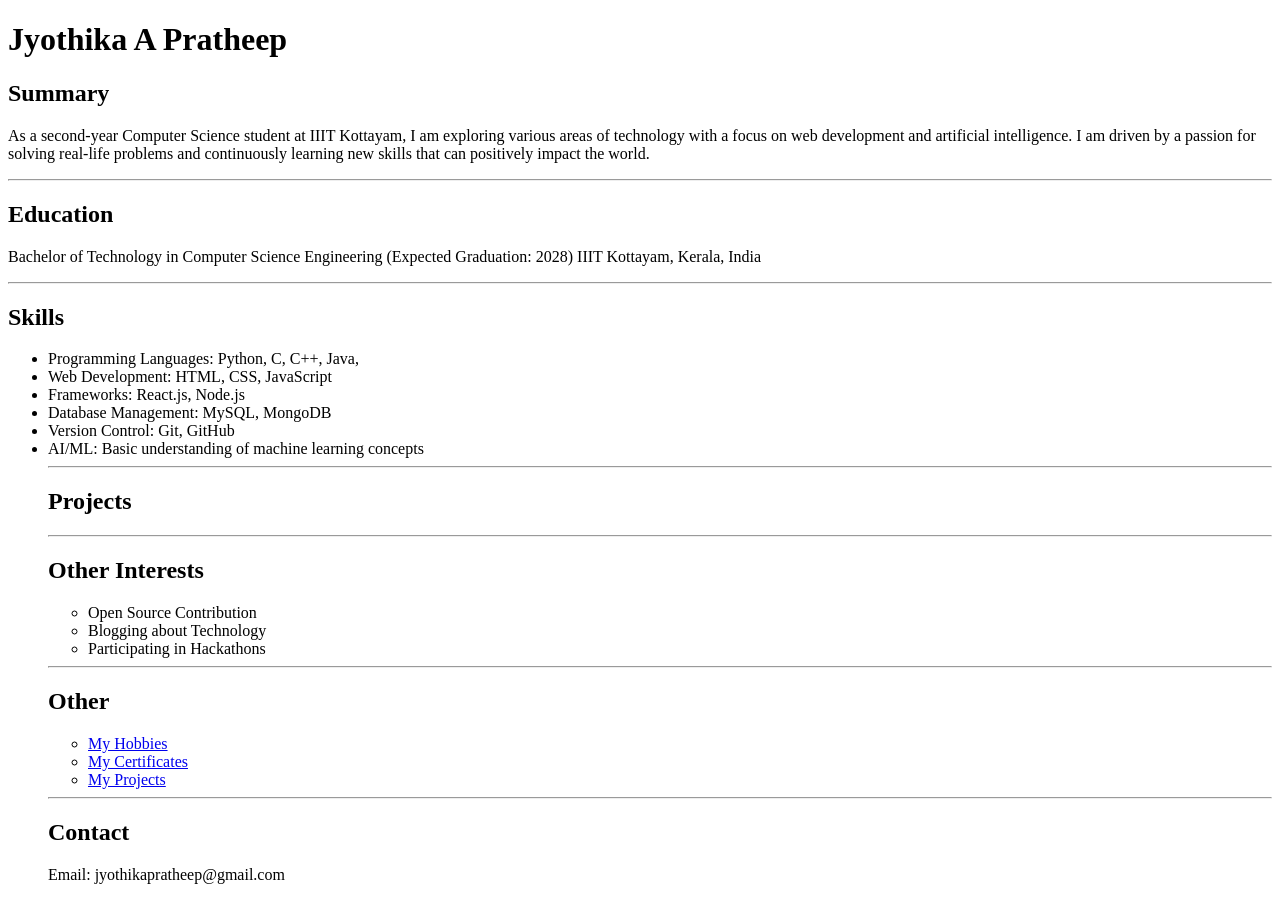
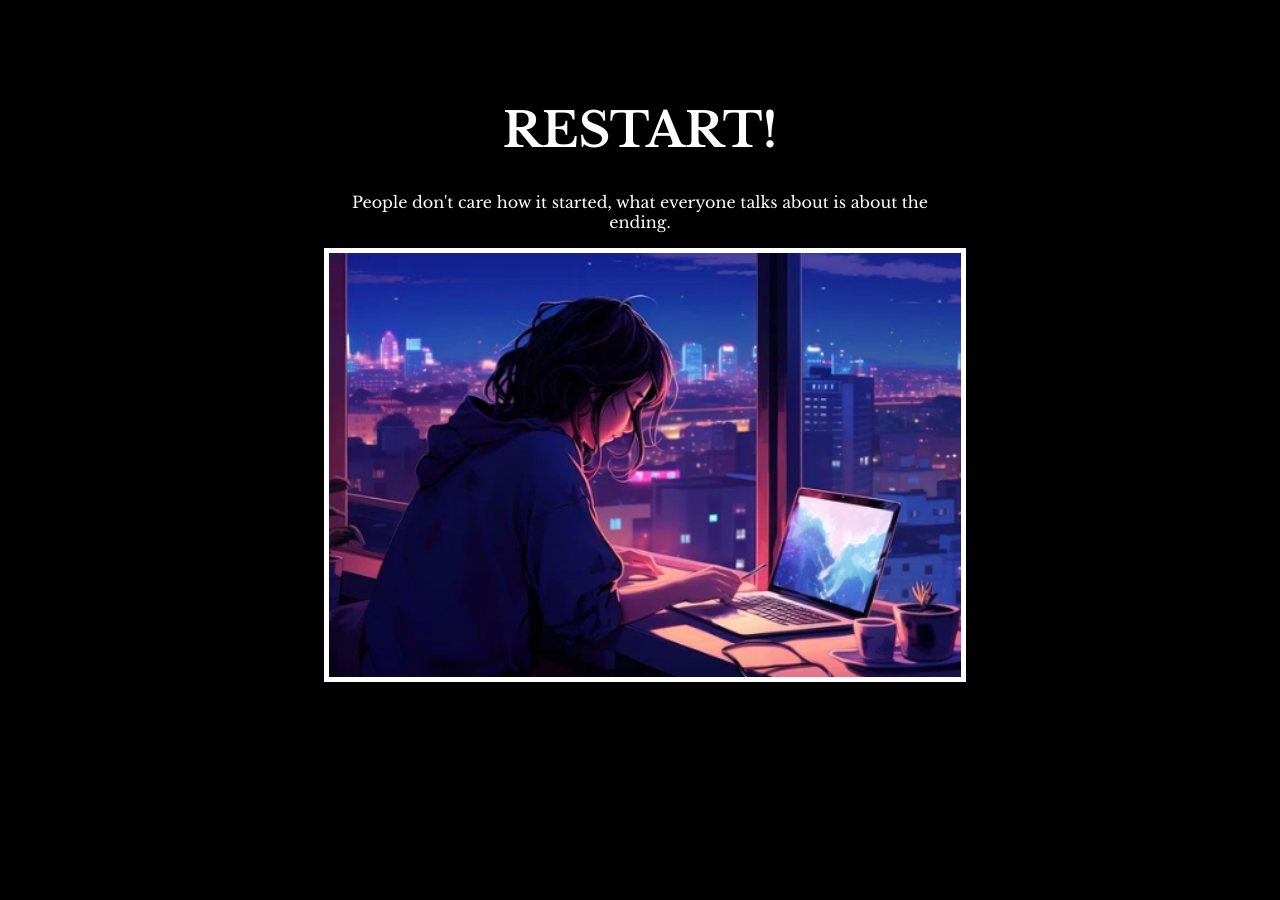
Before and after one commit to jyothikapratheep/html.portfolio, a plain HTML site: page index.html in a window 1280 px wide. After the commit the page ends 800 px from the top, so only its background shows below. Drawn offline with nearby package versions, Linux system fonts and the light colour scheme; a web font is replaced by a local one.

Commit message:
Add files via upload

```diff
--- a/index.html
+++ b/index.html
@@ -1,60 +1,33 @@
-<!DOCTYPE html>
-<html lang="en">
-<head>
-    <meta charset="UTF-8">
-    <meta name="viewport" content="width=device-width, initial-scale=1.0">
-    <title>My Resume</title>
+<!--
+  TODO: Create a motivational post website.
+Style it how ever you like.
+Look at the goal image for inspiration.
+But it must have the following features:
+1. The main h1 text should be using the Regular Libre Baskerville Font from Google Fonts:
+  https://fonts.google.com/specimen/Libre+Baskerville
+2. The text should be white and background black.
+3. Add your own image into the images folder inside assets. It should have a 5px white border.
+4. The text should be center aligned.
+5. Create a div to contain the h1, p and img elements. Adjust the margins so that the image and text are centered on the page.
+  Hint: You horizontally center a div by giving it a width of 50% and a margin-left of 25%.
+  Hint: Set the image to have a width of 100% so it fills the div.
+6. Read about the text-transform property on MDN docs to make the h1 uppercase with CSS.
+  https://developer.mozilla.org/en-US/docs/Web/CSS/text-transform
+-->
+  <html>
+    <head>
+      <meta charset="UTF-8">
+      <title>Motivation Meme Project</title>
+      <link rel="stylesheet" href="./style.css" />
+        <link rel="preconnect" href="https://fonts.googleapis.com">
+<link rel="preconnect" href="https://fonts.gstatic.com" crossorigin>
+<link href="https://fonts.googleapis.com/css2?family=Caveat:wght@400..700&family=Libre+Baskerville:ital,wght@0,400;0,700;1,400&family=Savate:ital,wght@0,200..900;1,200..900&display=swap" rel="stylesheet">
+
     </head>
     <body>
-        <h1> Jyothika A Pratheep</h1>
-      <h2> Summary</h2>
-      <p>
-    As a second-year Computer Science student at
- IIIT Kottayam, I am exploring various areas of
- technology with a focus on web development
- and artificial intelligence. I am
- driven by a passion for solving real-life
- problems and continuously learning new skills
- that can positively impact the world. </p>
-    <hr />
-    <h2> Education</h2>
-    <p> Bachelor of Technology in Computer Science
-    Engineering (Expected Graduation: 2028)
-    IIIT Kottayam, Kerala, India </p>
-    <hr />
-    <h2> Skills </h2>
-    <ul>
-        <li>Programming Languages: Python, C, C++, Java,</li>
-        <li>Web Development: HTML, CSS, JavaScript</li>
-        <li>Frameworks: React.js, Node.js</li>
-        <li>Database Management: MySQL, MongoDB</li>
-        <li>Version Control: Git, GitHub</li>
-        <li>AI/ML: Basic understanding of machine learning concepts</li>
-        <hr />
-         <h2> Projects </h2>
-
-         <hr />
-         <h2> Other Interests </h2>
-         <ul>
-             <li>Open Source Contribution</li>
-             <li>Blogging about Technology</li>
-             <li>Participating in Hackathons</li>
-         </ul>
-
-         <hr />
-         <h2> Other </h2>
-         <ul>
-            <li> <a href ="myhobbies.html">My Hobbies</a>  </li>
-            <li> <a href ="mycertificates.html">My Certificates</a>  </li>
-            <li> <a href ="myprojects.html">My Projects</a>  </li>
-
-         </ul>
-
-
-
-
-         <hr />
-            <h2> Contact </h2>
-            <p>Email: jyothikapratheep@gmail.com</p>
-        </body>
-        </html>
+      <div class="poster">
+        <h1>Restart!</h1>
+        <p>People don't care how it started, what everyone talks about is about the ending. </p>
+      <img src="./assets/images/motimg.png" alt="Motivation Image"/>
+    </body>
+  </html>
--- /dev/null
+++ b/solution/solution.css
@@ -0,0 +1,21 @@
+body {
+  background-color: black;
+}
+h1 {
+  text-transform: uppercase;
+  font-size: 3rem;
+}
+
+.poster {
+  width: 50%;
+  margin-left: 25%;
+  margin-top: 100px;
+  color: white;
+  font-family: "Libre Baskerville", serif;
+  text-align: center;
+}
+
+.motivation-img {
+  border: 5px solid white;
+  width: 100%;
+}
--- /dev/null
+++ b/style.css
@@ -0,0 +1,22 @@
+body{
+    background-color: black;
+}
+
+h1{
+  text-transform: uppercase;
+  font-size: 3rem;
+}
+
+img{
+    border: 5px solid white;
+    width: 100%;
+}
+
+.poster{
+    width: 50%;
+    margin-left: 25%;
+    margin-top: 100px;
+    color: white;
+    font-family: "Libre Baskerville", serif;
+    text-align: center;
+}
```
Also changed, not shown: solution/solution.html (added, +22 -0 lines), assets/images/daenerys.jpeg (added), assets/images/motimg.png (added), solution/assets/images/daenerys.jpeg (added), 1 other file.
